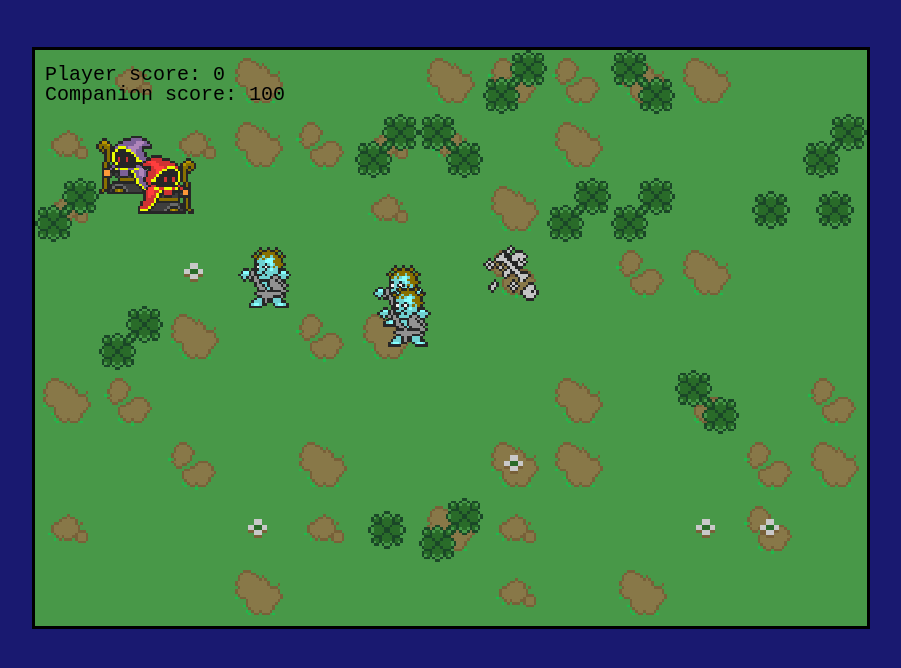
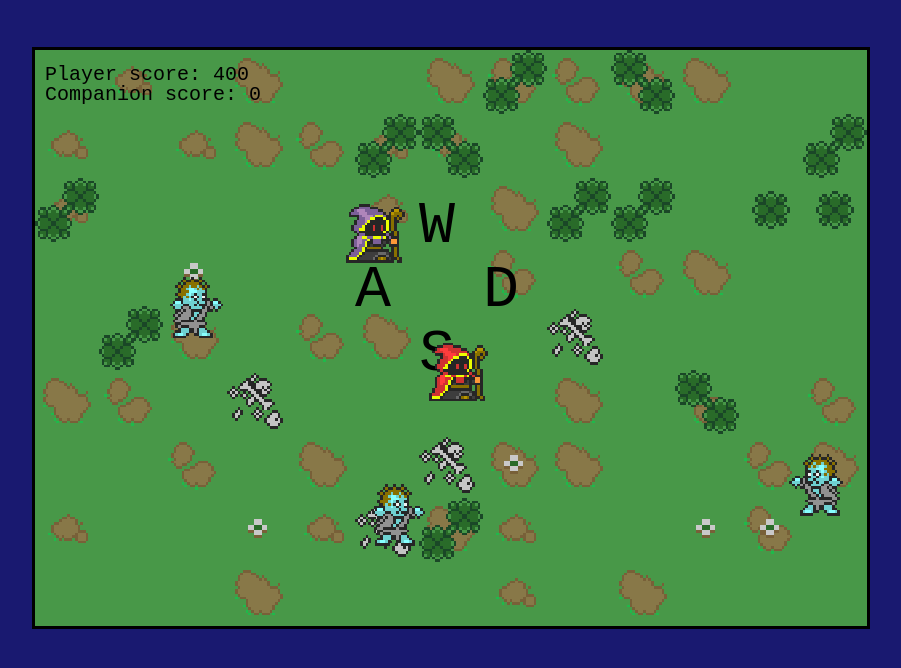
Before and after one commit to nuzcraft/wowie-jam-4.0, a plain HTML site: page index.html in a window 1280 px wide. Shown: the whole page, without its empty margins (189-1090 px from the left). Drawn offline with Linux system fonts and the light colour scheme.

Commit message:
added random spawning + very minor controls

```diff
--- a/index.html
+++ b/index.html
@@ -42,6 +42,7 @@
             if (e.key == "r") {
                 startGame();
                 genTiles();
+                relocatePlayerAndCompanion();
             }
         }
 
@@ -49,6 +50,7 @@
             if (e.key == "r") {
                 startGame();
                 genTiles();
+                relocatePlayerAndCompanion();
             }
         }
 
--- a/js/game.js
+++ b/js/game.js
@@ -69,6 +69,7 @@ function setupCanvas() {
   canvas.style.height = canvas.height + "px";
   ctx.imageSmoothingEnabled = false;
   genTiles();
+  relocatePlayerAndCompanion();
 }
 
 function startGame() {
@@ -108,6 +109,7 @@ function tick() {
         let tile = getTile(monsters[i].x + 32, monsters[i].y + 32);
         if (tile) {
           tile.overlayIndex = monsters[i].corpseSprite;
+          tile.text = null;
         }
         monsters.splice(i, 1);
         shakeAmount = 10;
@@ -128,11 +130,13 @@ function tick() {
         let tile = getTile(player.x + 32, player.y + 32);
         if (tile) {
           tile.overlayIndex = player.corpseSprite;
+          tile.text = null;
         }
       } else if (companion.dead) {
         let tile = getTile(companion.x + 32, companion.y + 32);
         if (tile) {
           tile.overlayIndex = companion.corpseSprite;
+          tile.text = null;
         }
       }
     }
@@ -549,3 +553,22 @@ function playSound(soundName) {
   sounds[soundName].currentTime = 0;
   sounds[soundName].play();
 }
+
+function relocatePlayerAndCompanion() {
+  let x_loc = Math.random() * canvas.width - 256;
+  let y_loc = Math.random() * canvas.height - 256;
+  player.x = x_loc + 128;
+  player.y = y_loc + 128;
+  x_loc = Math.random() * canvas.width - 256;
+  y_loc = Math.random() * canvas.height - 256;
+  companion.x = x_loc + 128;
+  companion.y = y_loc + 128;
+  let tileW = getTile(player.x + 32, player.y - 32);
+  tileW.text = "W";
+  let tileA = getTile(player.x - 32, player.y + 32);
+  tileA.text = "A";
+  let tileS = getTile(player.x + 32, player.y + 32 + 64);
+  tileS.text = "S";
+  let tileD = getTile(player.x + 32 + 64, player.y + 32);
+  tileD.text = "D";
+}
--- a/js/tile.js
+++ b/js/tile.js
@@ -1,9 +1,10 @@
 class Tile {
-  constructor(x, y, spriteIndex, overlayIndex) {
+  constructor(x, y, spriteIndex, overlayIndex, text) {
     this.x = x;
     this.y = y;
     this.spriteIndex = spriteIndex;
     this.overlayIndex = overlayIndex;
+    this.text = text;
   }
 
   draw() {
@@ -11,5 +12,8 @@ class Tile {
     if (this.overlayIndex) {
       drawWorldSprite(this.overlayIndex, this.x, this.y);
     }
+    if (this.text) {
+      drawText(this.text, 60, false, this.y, "black", this.x);
+    }
   }
 }
```
